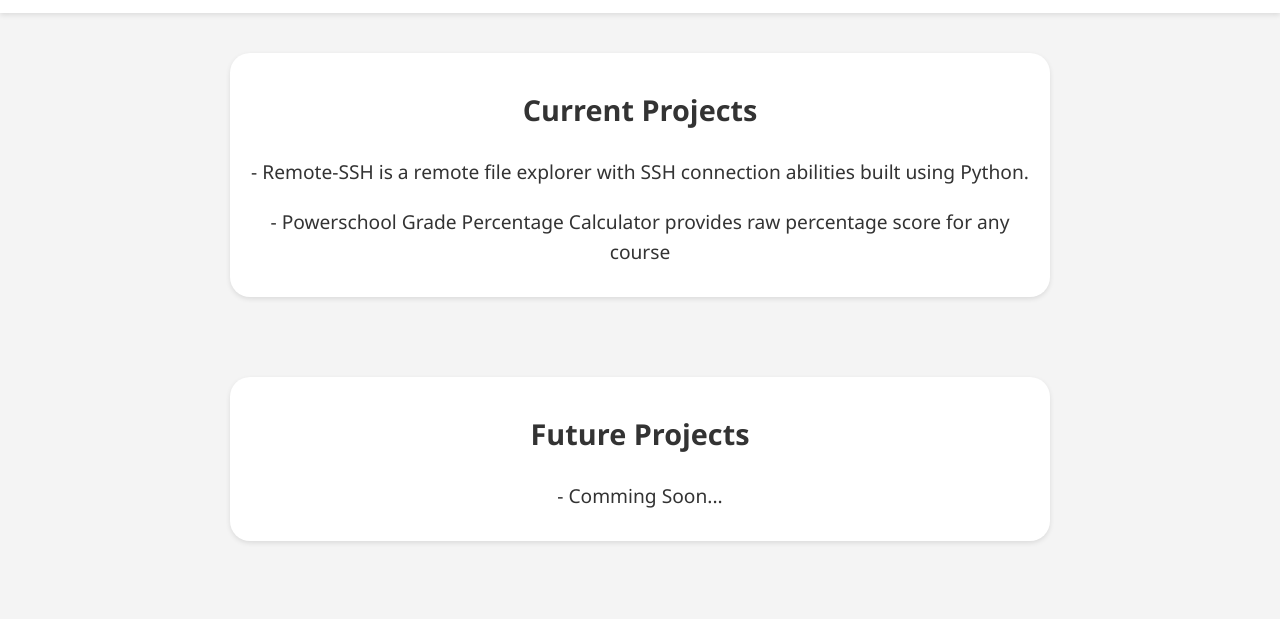
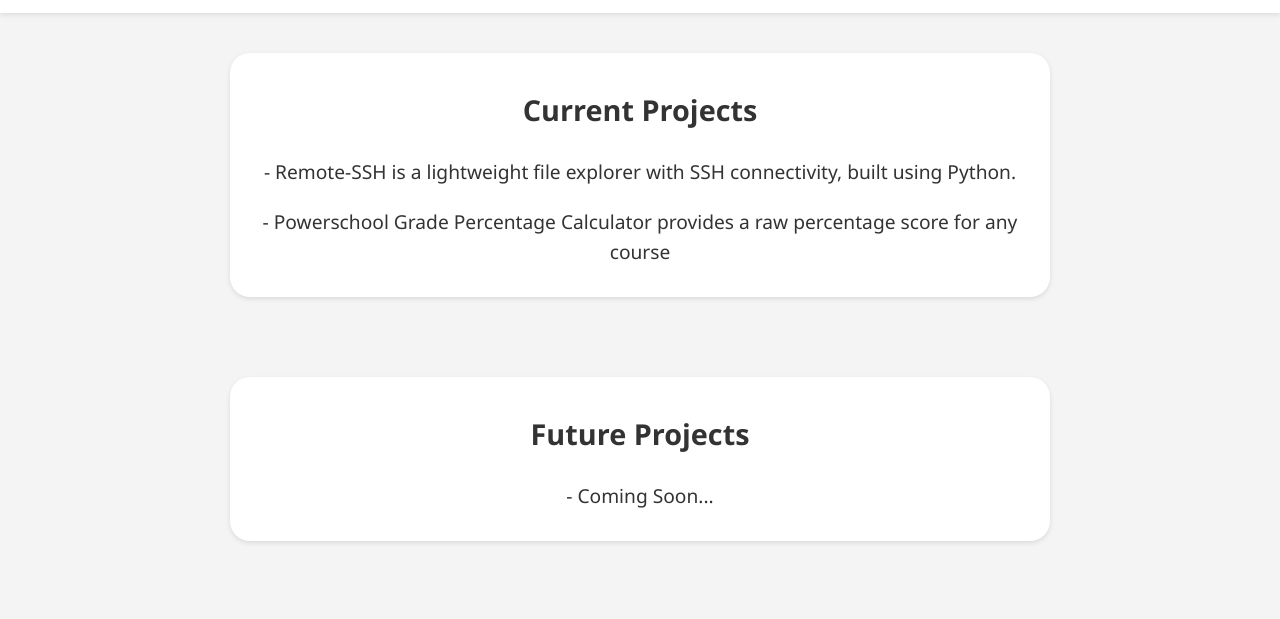
Before and after one commit to amanuelasnake/me, a plain HTML site: page projects.html in a window 1280 px wide. Shown: the part 162-781 px from the top of the page. Drawn offline with Linux system fonts and the light colour scheme.

Commit message:
Spelling Mistakes.

```diff
--- a/projects.html
+++ b/projects.html
@@ -120,16 +120,16 @@
   <main>
     <div class="bio-content">
       <h2>Current Projects</h2>
-      <p> - Remote-SSH is a remote file explorer with SSH connection abilities built using Python.
+      <p> - Remote-SSH is a lightweight file explorer with SSH connectivity, built using Python.
     </p>
-      <p> - Powerschool Grade Percentage Calculator provides raw percentage score for any course</p>
+      <p> - Powerschool Grade Percentage Calculator provides a raw percentage score for any course</p>
     </div>
 
   </main>
   <main>
     <div class="bio-content">
       <h2>Future Projects</h2>
-      <p> - Comming Soon...
+      <p> - Coming Soon...
     </div>
 
   </main>
```
Also changed, not shown: bio.html (+20 -5 lines), blog.html (+1 -1 lines).
